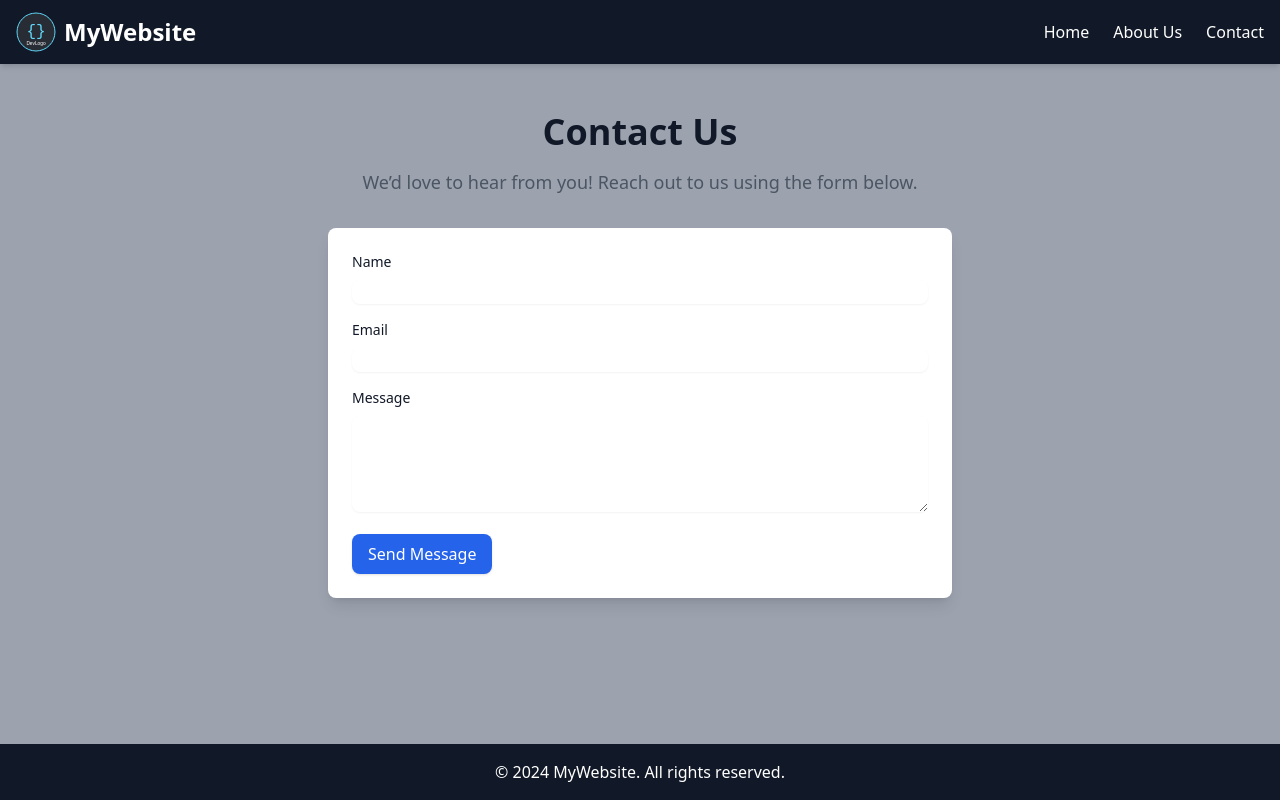
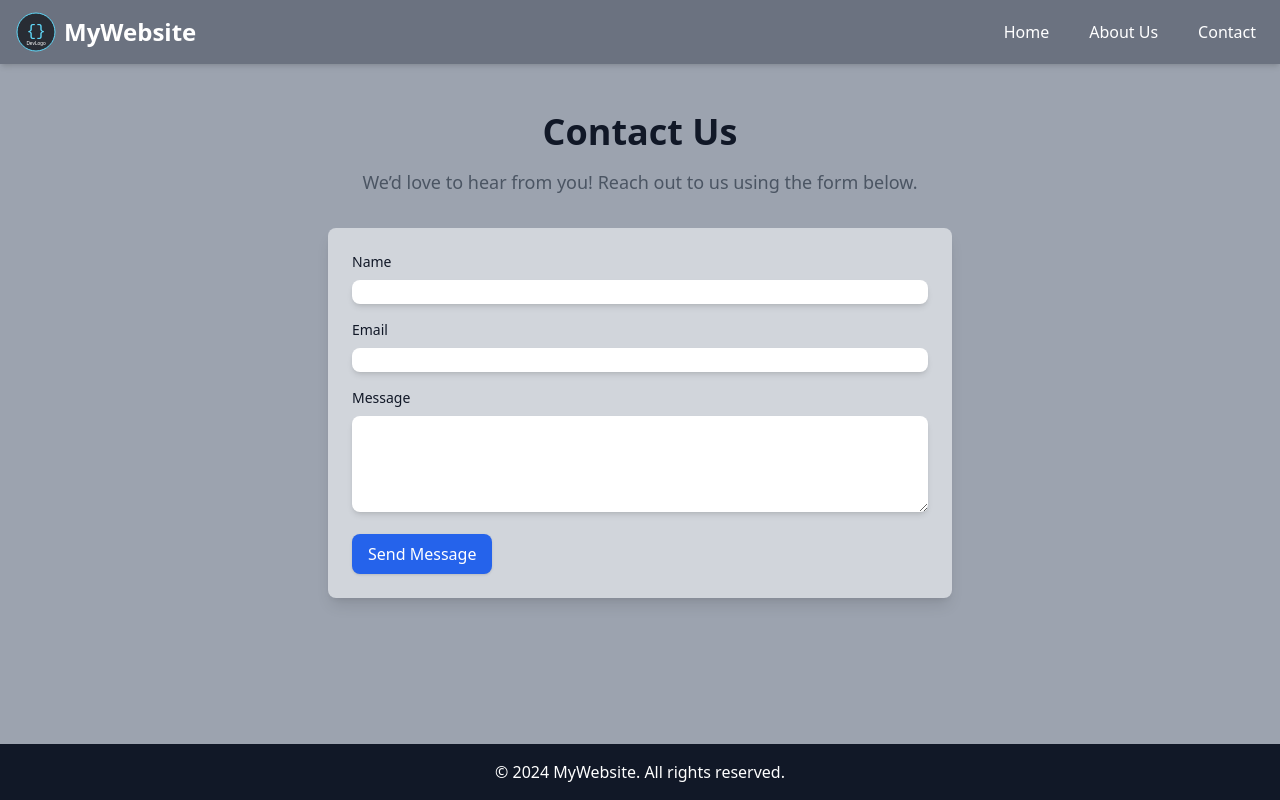
Before and after one commit to mubetesh/nextapp, a Next.js app: page /contact in a window 1280 px wide. Built offline with nearby package versions, Linux system fonts and the light colour scheme.

Commit message:
some layout updated

```diff
--- a/src/app/contact/page.tsx
+++ b/src/app/contact/page.tsx
@@ -8,19 +8,19 @@
         <h1 className="text-4xl font-bold mb-4">Contact Us</h1>
         <p className="text-lg text-gray-600">We’d love to hear from you! Reach out to us using the form below.</p>
       </header>
-      <div className="bg-white shadow-lg rounded-lg p-6">
+      <div className="bg-gray-300 shadow-lg rounded-lg p-6">
         <form>
           <div className="mb-4">
             <label htmlFor="name" className="block text-sm font-medium mb-2">Name</label>
-            <input type="text" id="name" className="w-full border-gray-300 rounded-lg shadow-sm focus:border-blue-500 focus:ring-blue-500" />
+            <input type="text" id="name" className="w-full border-gray-400 rounded-lg shadow-md focus:border-gray-500 focus:ring-blue-500" />
           </div>
           <div className="mb-4">
             <label htmlFor="email" className="block text-sm font-medium mb-2">Email</label>
-            <input type="email" id="email" className="w-full border-gray-300 rounded-lg shadow-sm focus:border-blue-500 focus:ring-blue-500" />
+            <input type="email" id="email" className="w-full border-gray-400 rounded-lg shadow-md focus:border-blue-500 focus:ring-blue-500" />
           </div>
           <div className="mb-4">
             <label htmlFor="message" className="block text-sm font-medium mb-2">Message</label>
-            <textarea id="message" rows={4} className="w-full border-gray-300 rounded-lg shadow-sm focus:border-blue-500 focus:ring-blue-500"></textarea>
+            <textarea id="message" rows={4} className="w-full border-gray-400 rounded-lg shadow-md focus:border-blue-500 focus:ring-blue-500"></textarea>
           </div>
           <button type="submit" className="bg-blue-600 text-white py-2 px-4 rounded-lg shadow hover:bg-blue-700">Send Message</button>
         </form>
--- a/src/components/Navbar.tsx
+++ b/src/components/Navbar.tsx
@@ -6,7 +6,7 @@
 
 const Navbar: React.FC = () => {
   return (
-    <nav className="bg-gray-900 text-white shadow-md">
+    <nav className="bg-gray-500 text-white shadow-md">
       <div className="container mx-auto px-4 py-3 flex items-center justify-between">
         {/* Logo Section */}
         <Link href="/" passHref>
@@ -17,19 +17,19 @@
         </Link>
         {/* Navigation Links */}
         <ul className="flex space-x-6">
-          <li>
+          <li className='hover:bg-slate-300'>
             <Link href="/" passHref>
-              <div className="hover:text-gray-300 transition duration-300 cursor-pointer">Home</div>
+              <div className="hover:text-gray-700 transition duration-300 cursor-pointer hover:bg-slate-300 px-2 py-1 rounded-sm">Home</div>
             </Link>
           </li>
           <li>
             <Link href="/about" passHref>
-              <div className="hover:text-gray-300 transition duration-300 cursor-pointer">About Us</div>
+              <div className="hover:text-gray-700 transition duration-300 cursor-pointer hover:bg-slate-300 px-2 py-1 rounded-sm">About Us</div>
             </Link>
           </li>
           <li>
             <Link href="/contact" passHref>
-              <div className="hover:text-gray-300 transition duration-300 cursor-pointer">Contact</div>
+              <div className="hover:text-gray-700 transition duration-300 cursor-pointer hover:bg-slate-300 px-2 py-1 rounded-sm">Contact</div>
             </Link>
           </li>
         </ul>
```
Also changed, not shown: src/app/layout.tsx (indentation only).
